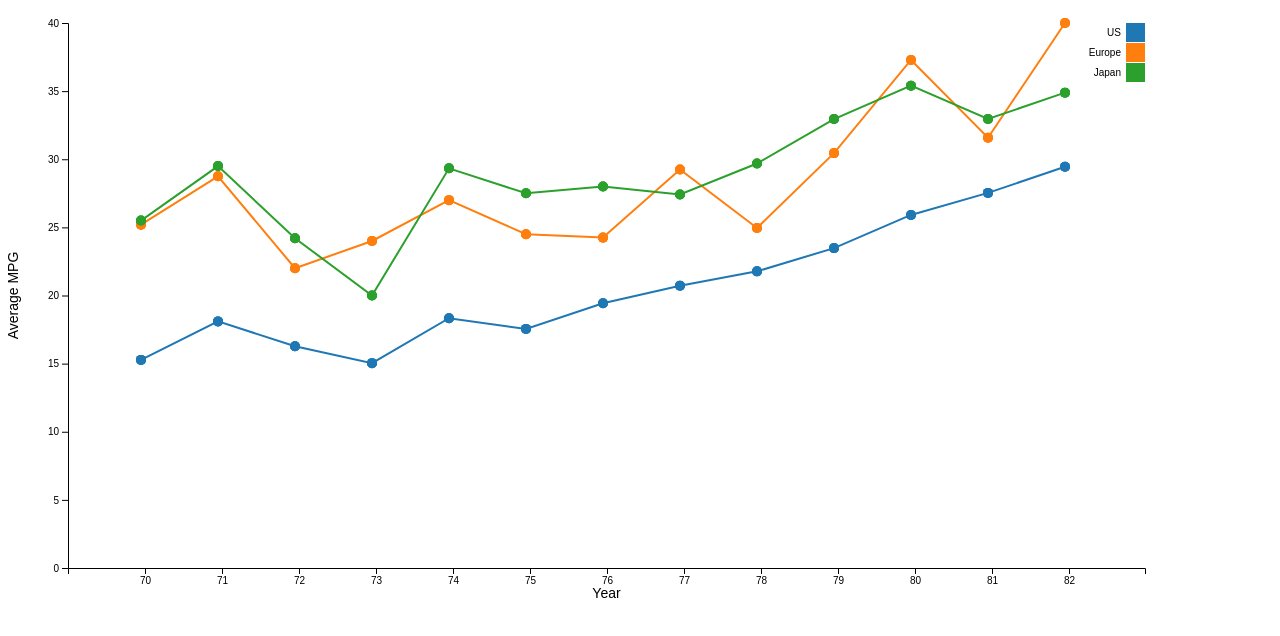
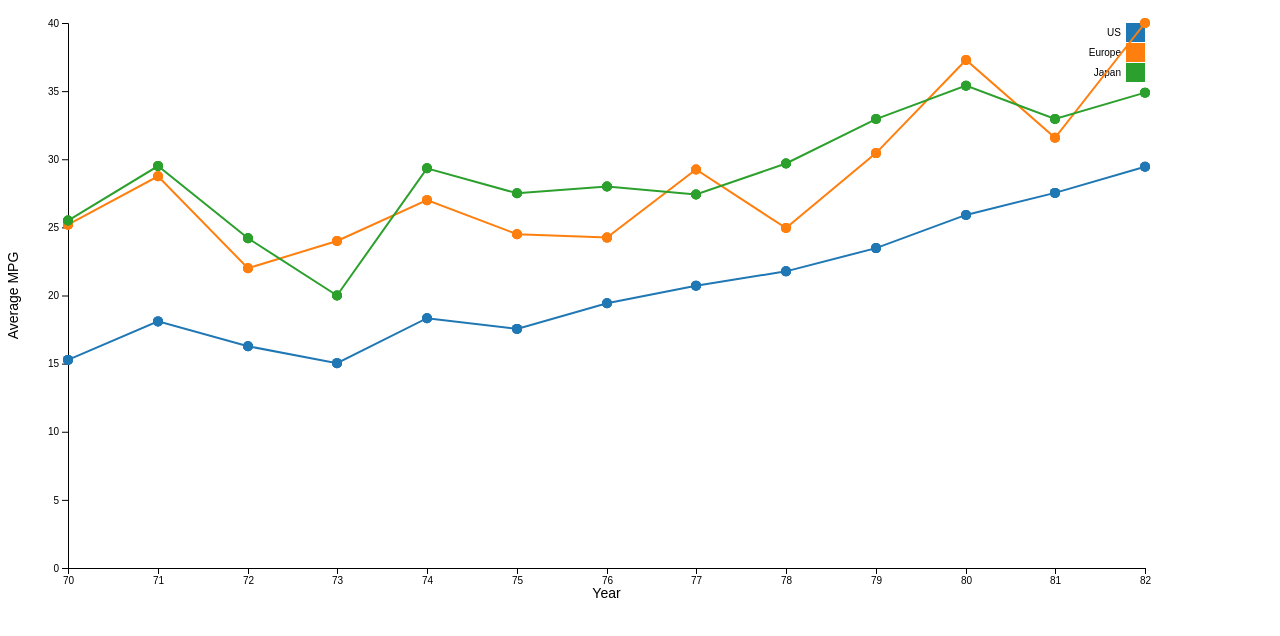
Before and after one commit to frmh0313/19Fall_CS590IDV, a website: page assignment1/p1_line.html in a window 1280 px wide. Drawn offline with nearby package versions, Linux system fonts and the light colour scheme.

Commit message:
corrected wrong xScale from scaleBand to scaleLinear

```diff
--- a/assignment1/p1_line.html
+++ b/assignment1/p1_line.html
@@ -136,11 +136,9 @@
           .style("text-anchor", "middle");
 
         const xScale = d3
-          .scaleBand()
-          .domain([...years()])
-          .rangeRound([0, dimensions.boundedWidth])
-          // .range([0, dimensions.boundedWidth])
-          .padding(0.9);
+          .scaleLinear()
+          .domain([70, 82])
+          .rangeRound([0, dimensions.boundedWidth]);
 
         const xAxisGenerator = d3.axisBottom(xScale);
 
```
Also changed, not shown: assignment1/assignment1_2.js (+3 -4 lines).
